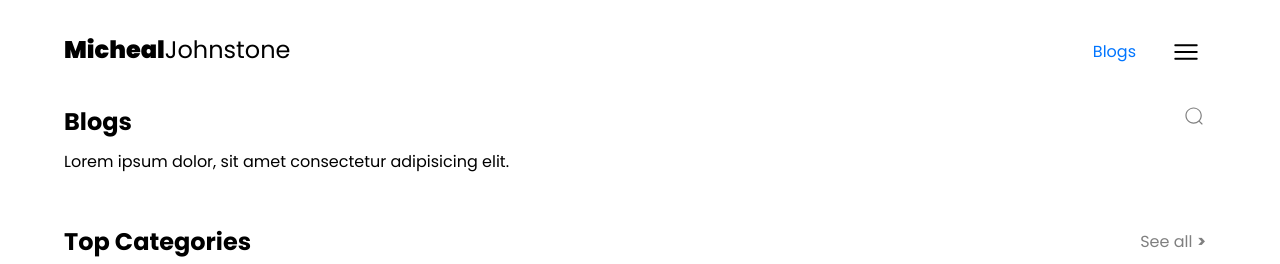
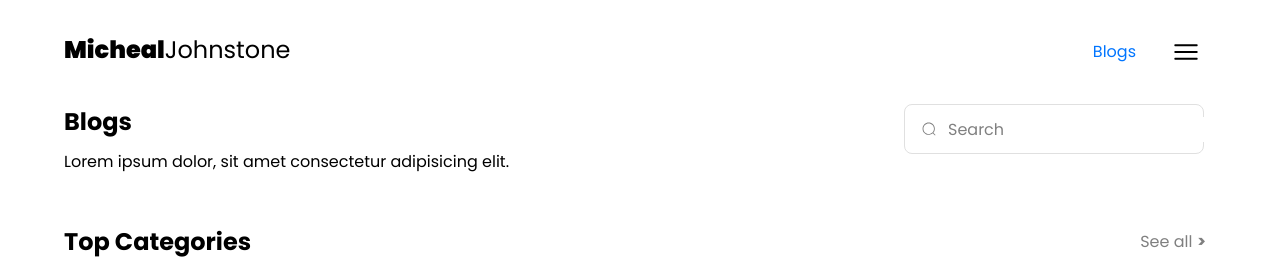
Before and after one commit to Talha-542/blog_MJ, a React (Create React App) app: page / in a window 1280 px wide. Shown: the top 264 px of the page. Built offline with nearby package versions, Linux system fonts and the light colour scheme.

Commit message:
search bar added

```diff
--- a/src/Components/Header/Header.js
+++ b/src/Components/Header/Header.js
@@ -1,6 +1,7 @@
 import React from 'react';
 import styles from './Header.module.css';
-import search_icon from '../../assets/Search.svg';
+// import search_icon from '../../assets/Search.svg';
+import SearchBar from '../SearchBar/SearchBar'
 export default function Header() {
   return (
     <>
@@ -9,13 +10,15 @@ export default function Header() {
         <h1 className={styles.title}>Blogs</h1>
         <p className={styles.description}>Lorem ipsum dolor, sit amet consectetur adipisicing elit.</p>
       </div>
-      <div className={styles.search_icon}>
+      {/* <div className={styles.search_icon}>
       <img src={search_icon} alt="search" className={styles.searchIcon} />
-      </div>
+      </div> */}
+      <SearchBar/>
     </div>
     <div className={styles.mbl_header}>
       <div className={styles.search_icon}>
-      <img src={search_icon} alt="search" className={styles.searchIcon} />
+      {/* <img src={search_icon} alt="search" className={styles.searchIcon} /> */}
+      <SearchBar/>
       </div>
       <div className={styles.textContent}>
         <h1 className={styles.title}>Blogs</h1>
--- /dev/null
+++ b/src/Components/SearchBar/SearchBar.js
@@ -0,0 +1,14 @@
+import React from 'react';
+import styles from './SearchBar.module.css';
+import searchIcon from '../../assets/Search.svg';
+
+const SearchBar = () => {
+  return (
+    <div className={styles.searchBarContainer}>
+      <img src={searchIcon} alt="Search Icon" className={styles.searchIcon} />
+      <input type="text" placeholder="Search" className={styles.searchInput} />
+    </div>
+  );
+};
+
+export default SearchBar;
--- /dev/null
+++ b/src/Components/SearchBar/SearchBar.module.css
@@ -0,0 +1,43 @@
+/* SearchBar.module.css */
+
+.searchBarContainer {
+    display: flex;
+    align-items: center;
+    border: 1px solid #E0E0E0;
+    border-radius: 8px;
+    padding: 10px 15px;
+    background-color: #FFFFFF;
+    max-width: 300px;
+    max-height:50px;
+    margin-right:12px ;
+  }
+
+  .searchIcon {
+    width: 18px; /* Adjust size as needed */
+    height: 18px; /* Adjust size as needed */
+    margin-right: 10px;
+  }
+
+  .searchInput {
+    border: none;
+    outline: none;
+    flex-grow: 1;
+    font-size: 16px;
+    color: #808080;
+  }
+
+  .searchInput::placeholder {
+    color: #808080; /* Placeholder text color */
+  }
+
+  .searchInput:focus {
+    outline: none;
+  }
+
+
+  @media (max-width:780px)
+  {
+    .searchBarContainer{
+      margin-bottom: 10px;
+    }
+  }
--- a/src/Components/TopCategories/TopCategories.module.css
+++ b/src/Components/TopCategories/TopCategories.module.css
@@ -47,7 +47,7 @@
   background: #fff;
   border: 1px solid #EAEAEA;
   border-radius: 12px;
-  width: 320px;
+  width: 350px; /* Increased width for larger screens */
   height: 100px;
   text-align: left;
   display: flex;
```
Also changed, not shown: src/assets/assets.js (+6 -6 lines).
